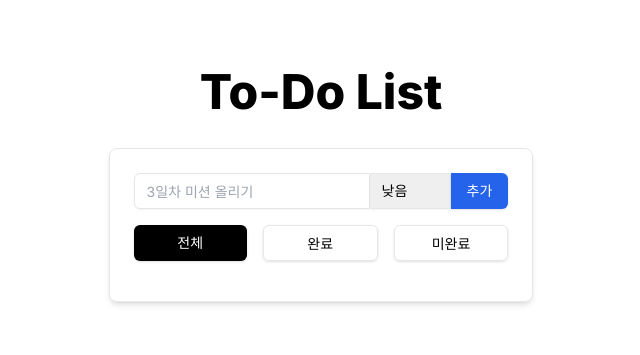
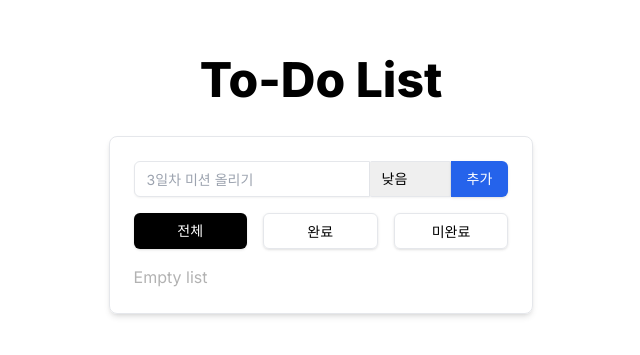
Before and after one commit to wontory/resat-challenge, a Next.js app: page /to-do-list in a window 1280 px wide. Shown: the part 215-570 px from the top of the page, without its empty margins (319-959 px from the left). Built offline with nearby package versions, Linux system fonts and the light colour scheme.

Commit message:
feat: 빈 리스트 예외 처리

```diff
--- a/src/app/to-do-list/components/task-list.tsx
+++ b/src/app/to-do-list/components/task-list.tsx
@@ -19,6 +19,12 @@ function TaskList({
   filter: Filter
   onChange: (updatedList: Task[]) => void
 }) {
+  const filteredList = list.filter((item) => {
+    if (filter === '완료') return item.isCompleted
+    else if (filter === '미완료') return !item.isCompleted
+    return true
+  })
+
   const handleStatusUpdate = (
     id: number,
     e: React.ChangeEvent<HTMLInputElement>,
@@ -32,13 +38,8 @@ function TaskList({
 
   return (
     <div className="flex flex-col gap-2">
-      {list
-        .filter((item) => {
-          if (filter === '완료') return item.isCompleted
-          else if (filter === '미완료') return !item.isCompleted
-          return true
-        })
-        .map((item) => (
+      {filteredList.length ? (
+        filteredList.map((item) => (
           <div
             key={`task-${item.id}`}
             className="flex items-center justify-between rounded-lg border p-4"
@@ -57,7 +58,10 @@ function TaskList({
               </Badge>
             </div>
           </div>
-        ))}
+        ))
+      ) : (
+        <div className="text-black/30">Empty list</div>
+      )}
     </div>
   )
 }
```
